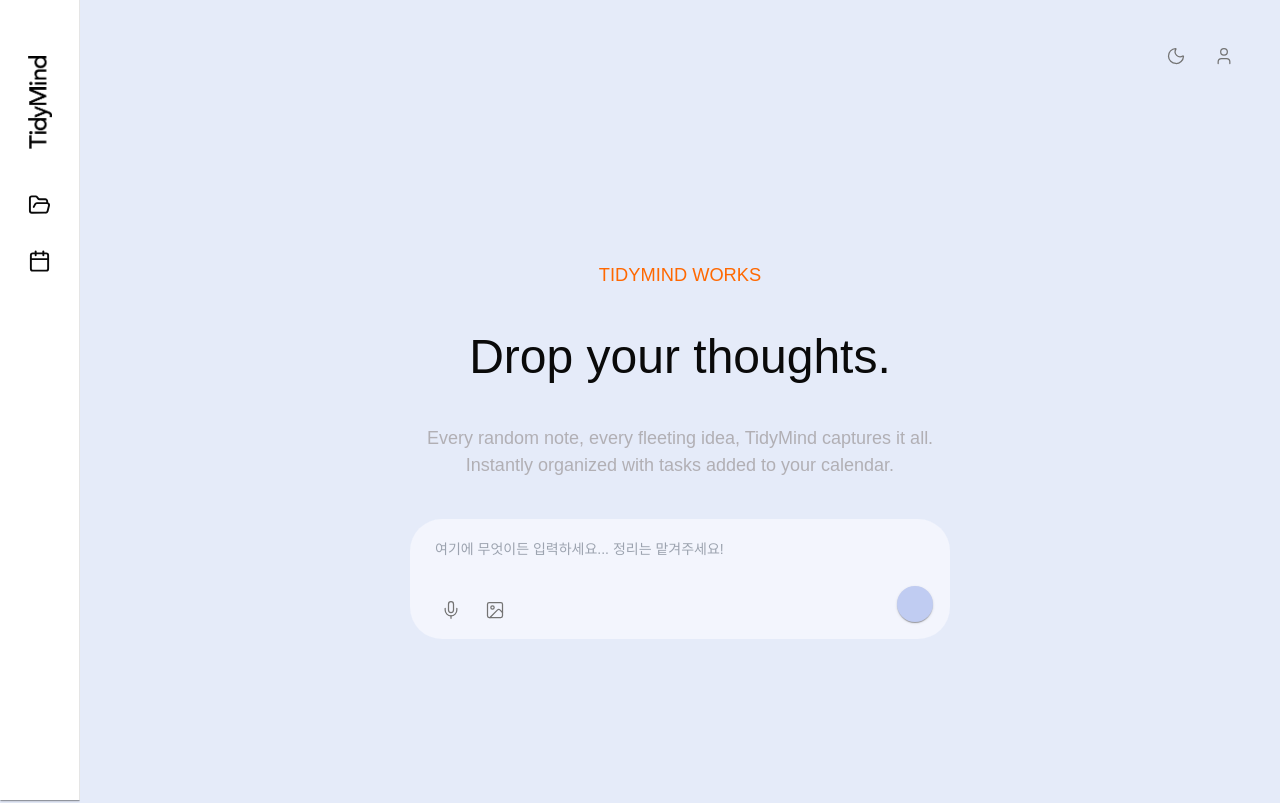
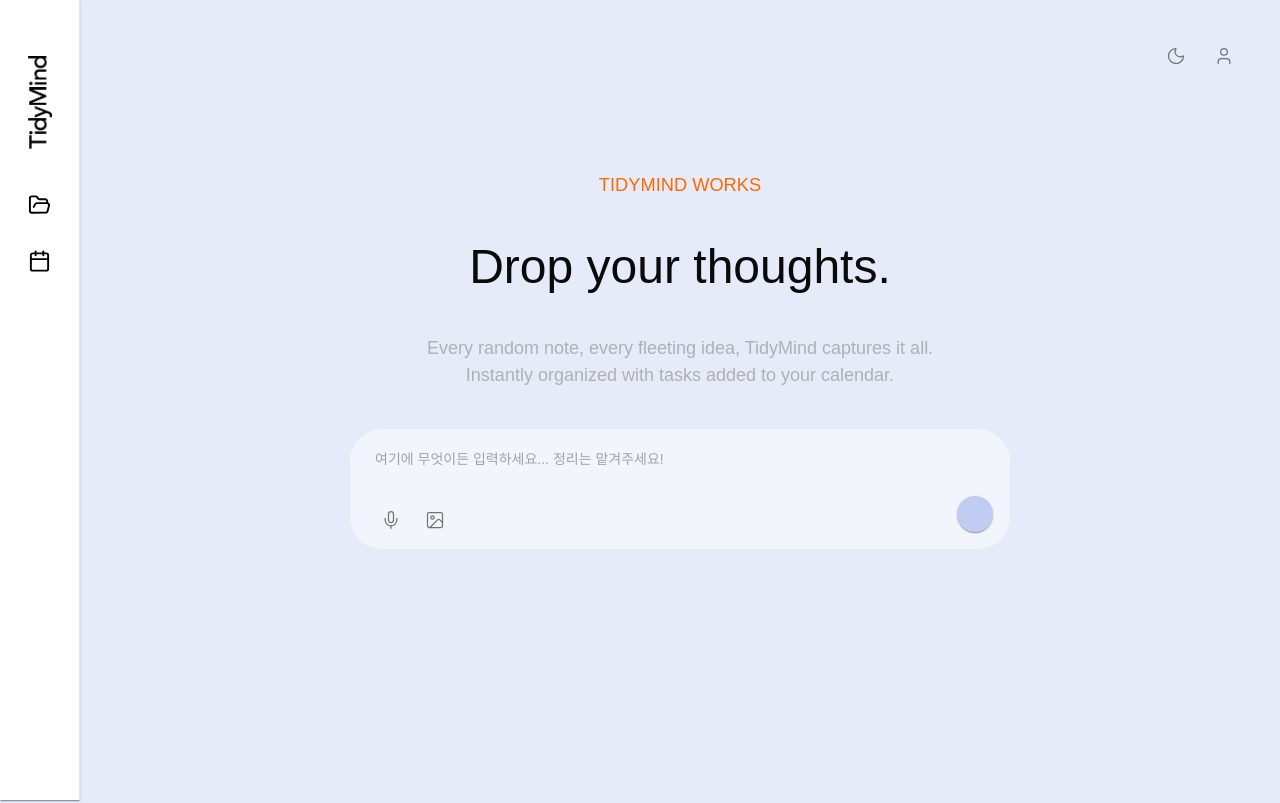
Before and after one commit to ihj04982/tidy-mind-fe, a React (Vite) app: page / in a window 1280 px wide. Shown: the top 803 px of the page. Built offline with nearby package versions, Linux system fonts and the light colour scheme; some icons are missing; a web font is replaced by a local one.

Commit message:
feat: Add navigation to Nav Bar

```diff
--- a/src/layout/AppLayout.jsx
+++ b/src/layout/AppLayout.jsx
@@ -2,12 +2,13 @@
 import { Box } from '@mui/system';
 import { FolderOpen, Calendar, User, Moon, AlignJustify, X, LogOut } from 'lucide-react';
 import React, { useState } from 'react';
-import { Outlet } from 'react-router-dom';
+import { Outlet, useNavigate } from 'react-router-dom';
 
 import Footer from './Footer.jsx';
 import Logo from '../assets/logo.png';
 
 const AppLayout = () => {
+  const navigate = useNavigate();
   const [open, setOpen] = useState(false);
 
   const toggleDrawer = (newOpen) => () => {
@@ -17,7 +18,7 @@
   const DrawerList = (
     <Box
       sx={{
-        height: '100vh',
+        height: '100',
         display: 'flex',
         flexDirection: 'column',
         justifyContent: 'space-between',
@@ -27,6 +28,7 @@
     >
       <Box>
         <Box
+          onClick={() => navigate('/')}
           sx={{
             display: 'flex',
             justifyContent: 'space-between',
@@ -52,6 +54,7 @@
           </Button>
         </Box>
         <Button
+          onClick={() => navigate('/collections')}
           sx={{
             display: 'flex',
             justifyContent: 'start',
@@ -68,6 +71,7 @@
           <Typography fontSize={'14px'}>Collections</Typography>
         </Button>
         <Button
+          onClick={() => navigate('/calendar')}
           sx={{
             display: 'flex',
             justifyContent: 'start',
@@ -103,23 +107,7 @@
           <Typography fontSize={'14px'}>Dark Mode</Typography>
         </Button>
         <Button
-          sx={{
-            display: 'flex',
-            justifyContent: 'start',
-            alignContent: 'center',
-            gap: '0.875rem',
-            color: 'black',
-            padding: '8px 12px',
-            marginBottom: '0.5rem',
-            fontSize: '14px',
-            height: '3rem',
-            width: '100%',
-          }}
-        >
-          <User width={16} cursor={'pointer'} />
-          <Typography fontSize={'14px'}>Profile</Typography>
-        </Button>
-        <Button
+          onClick={() => navigate('/login')}
           sx={{
             display: 'flex',
             justifyContent: 'start',
@@ -155,6 +143,7 @@
           backgroundColor: '#fff',
           boxShadow: 1,
           borderRight: '1px solid #e5e5e5',
+          zIndex: 999,
         }}
       >
         <Box
@@ -165,10 +154,23 @@
             width: 24,
             marginTop: 7,
             marginBottom: 1.5,
+            cursor: 'pointer',
           }}
         />
+        <Button
+          disableRipple
+          onClick={() => navigate('/collections')}
+          sx={{ padding: 0, color: 'black' }}
+        >
           <FolderOpen width={23} cursor={'pointer'} />
+        </Button>
+        <Button
+          disableRipple
+          onClick={() => navigate('/calendar')}
+          sx={{ padding: 0, color: 'black' }}
+        >
           <Calendar width={23} cursor={'pointer'} />
+        </Button>
       </Box>
 
       <Box
@@ -181,20 +183,31 @@
           backgroundColor: 'transparent',
         }}
       >
+        <Box
+          sx={{
+            display: { xs: 'flex', md: 'none' },
+            justifyContent: 'end',
+            position: 'fixed',
+            backgroundColor: '#e5ebf9',
+            zIndex: 111,
+            left: 0,
+            right: 0,
+            top: 0,
+            padding: '1rem 0.5rem 0.7rem',
+          }}
+        >
           <Button
             sx={{
-            position: 'absolute',
-            right: '1rem',
-            top: '1rem',
+              display: { xs: 'flex', md: 'none' },
               width: 40,
               height: 40,
-            display: { xs: 'flex', md: 'none' },
               backgroundColor: '#e5ebf9',
             }}
             onClick={toggleDrawer(true)}
           >
-          <AlignJustify color="black" />
+            <AlignJustify size={20} color="#737373" />
           </Button>
+        </Box>
         <Drawer
           BackdropProps={{
             sx: {
@@ -213,9 +226,9 @@
 
         <Box
           sx={{
-            position: 'sticky',
+            position: 'fixed',
             top: 0,
-            left: '80px',
+            left: 0,
             right: 0,
             backgroundColor: '#e5ebf9',
             // backdropFilter: 'blur(6px)',
@@ -240,6 +253,7 @@
             <Moon color="#737373" size={20} strokeWidth={1.5} />
           </Button>
           <Button
+            onClick={() => navigate('/login')}
             disableRipple
             sx={{
               minWidth: '48px',
@@ -252,7 +266,9 @@
           </Button>
         </Box>
 
-        <Box sx={{ flex: 1 }}>
+        <Box
+          sx={{ display: 'flex', flexDirection: 'column', minHeight: 0, flex: 1, overflow: 'auto' }}
+        >
           <Outlet />
           <Footer />
         </Box>
--- a/src/pages/LandingPage.jsx
+++ b/src/pages/LandingPage/LandingPage.jsx
@@ -14,7 +14,7 @@
         justifyContent: 'center',
         alignItems: 'center',
         width: '100%',
-        height: '100%',
+        height: '100vh',
         backgroundColor: '#e5ebf9',
       }}
     >
@@ -46,12 +46,13 @@
           position: 'relative',
           minHeight: '66px',
           maxHeight: '120px',
-          width: '45%',
+          width: { xs: '80%', md: '60%', lg: '55%', xl: '45%' },
           border: '1px solid transparent',
           backgroundColor: '#f3f5fd',
           borderRadius: 8,
           overflow: 'hidden',
           padding: '16px 92px 48px 24px',
+          marginBottom: 10,
           transition: 'all 0.3s ease',
           '&:focus-within': {
             border: '1px solid #a1a1a1',
@@ -64,6 +65,7 @@
             alignItems: 'start',
             padding: 0,
             height: '66px',
+            width: '100%',
             overflow: 'hidden',
             '& .MuiInputBase-input': {
               maxHeight: '66px',
@@ -92,6 +94,7 @@
           }}
           disableUnderline
           multiline
+          rows={3}
           placeholder="여기에 무엇이든 입력하세요... 정리는 맡겨주세요!"
         />
 
--- a/src/routes/AppRouter.jsx
+++ b/src/routes/AppRouter.jsx
@@ -5,7 +5,7 @@
 import AppLayout from '../layout/AppLayout.jsx';
 import LoginPage from '../pages/AuthPage/LoginPage/LoginPage.jsx';
 import RegisterPage from '../pages/AuthPage/RegisterPage/RegisterPage.jsx';
-import LandingPage from '../pages/LandingPage.jsx';
+import LandingPage from '../pages/LandingPage/LandingPage.jsx';
 
 const AppRouter = () => {
   return (
```
Lines whose indentation alone changed are shown as unchanged.
